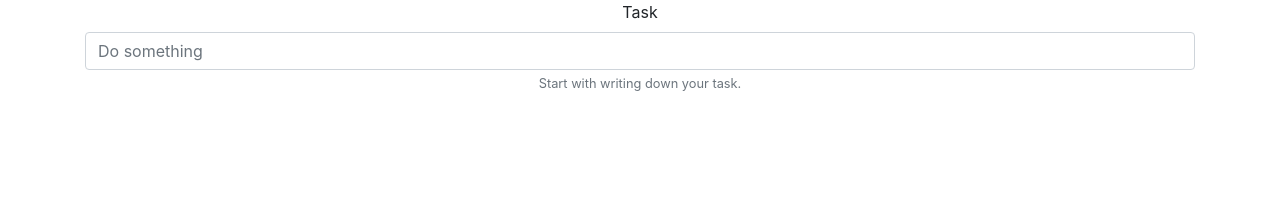
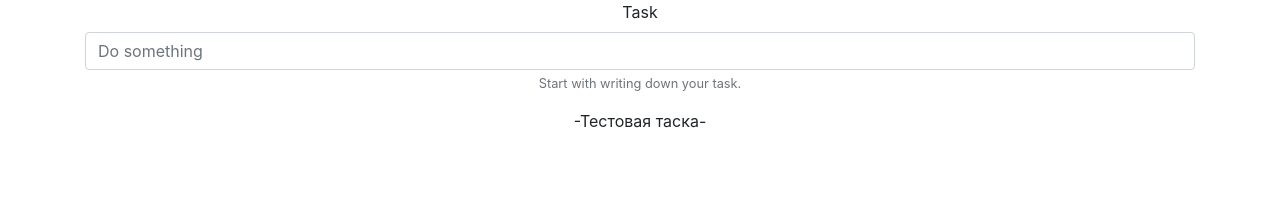
Before and after one commit to galubezzz/python-group_1-homework_54-maria_galunova, a React (Create React App) app: page / in a window 1280 px wide. Shown: the top 199 px of the page. Built offline with nearby package versions, Linux system fonts and the light colour scheme.

Commit message:
added Task component to the main page

```diff
--- a/src/App.js
+++ b/src/App.js
@@ -2,12 +2,14 @@ import React, { Component } from 'react';
 import logo from './logo.svg';
 import './App.css';
 import AddTaskForm from "./AddTaskForm/AddTaskForm"
+import Task from './Task/Task'
 
 class App extends Component {
   render() {
     return (
       <div className="App">
         <AddTaskForm/>
+        <Task text="Тестовая таска"/>
       </div>
     );
   }
--- a/src/Task/Task.js
+++ b/src/Task/Task.js
@@ -5,8 +5,10 @@ function Task(props) {
     return(
         <div className='container'>
             <div>
-                {props.text}
+                -{props.text}-
             </div>
         </div>
     );
 }
+
+export default Task;
```
